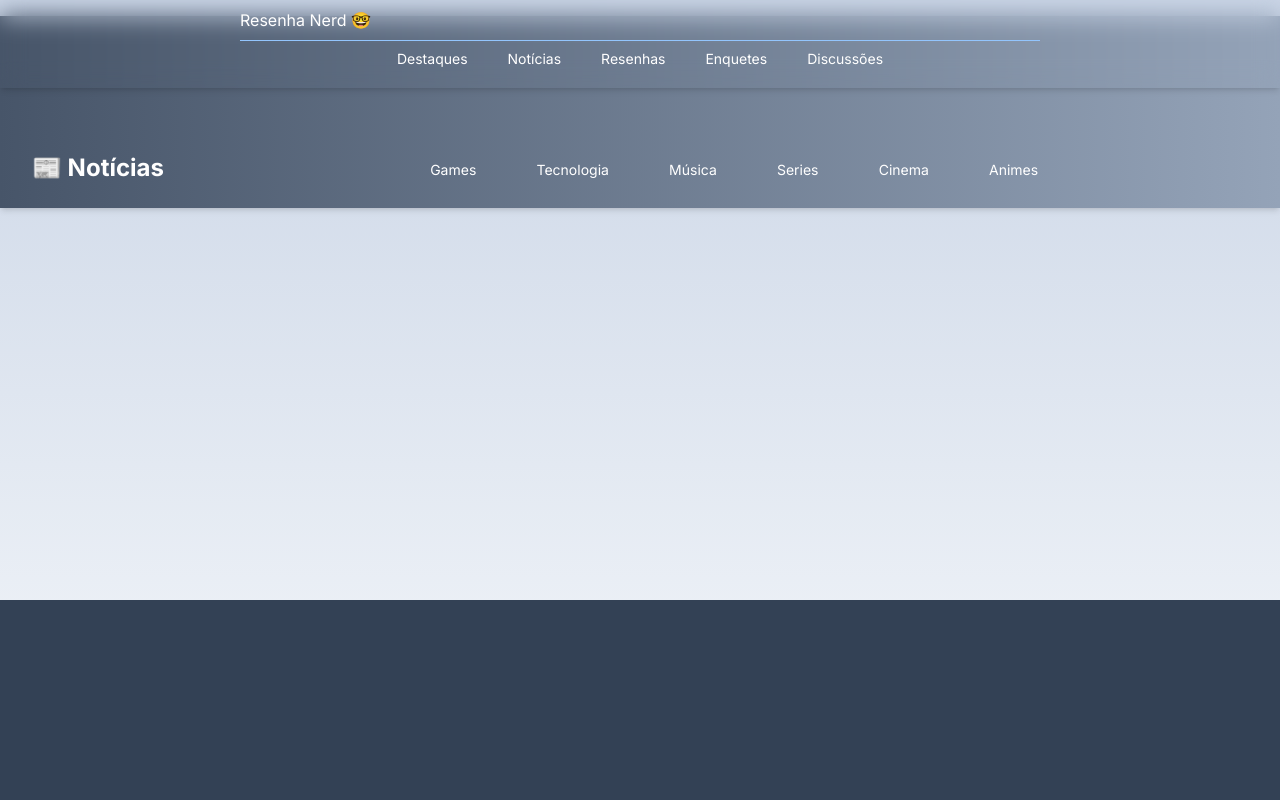
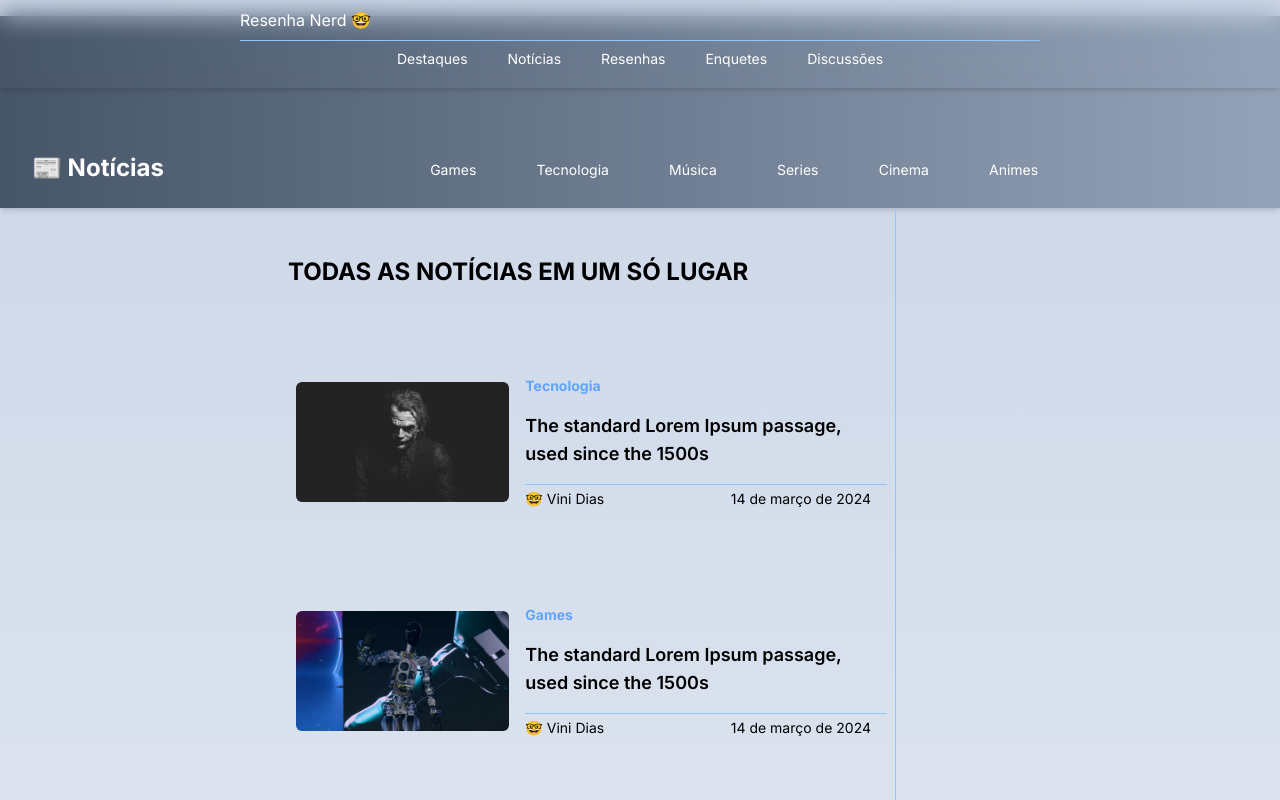
Before and after one commit to vinnidias/resenha-nerd, a Next.js app in the folder resenha-nerd/front-end/: page /noticias in a window 1280 px wide. Shown: the top 800 px of the page. Built offline with nearby package versions, Linux system fonts and the light colour scheme.

Commit message:
feed de noticias

```diff
--- a/resenha-nerd/front-end/src/app/noticias/page.tsx
+++ b/resenha-nerd/front-end/src/app/noticias/page.tsx
@@ -1,9 +1,27 @@
 import NewsNavbar from "@/components/NewsNavbar";
+import TopPostCard from "@/components/TopPostsCard";
+import { newsList } from "@/mockDatas/newsData";
 
 export default function News() {
   return (
-    <div className="mt-[-8rem] pt-[3.5em] h-[80vh]">
+    <div className="flex flex-col mt-[-8rem] pt-[3.5em] min-h-[80vh]">
       <NewsNavbar />
+
+      <div className="flex flex-col w-[70%] gap-20 py-12 pl-72 border-r border-blue-300">
+        <h2 className="text-2xl font-bold">TODAS AS NOTÍCIAS EM UM SÓ LUGAR</h2>
+        {newsList.map((item, index) => (
+          <TopPostCard
+            category={item.category}
+            author={item.author}
+            createdAt={item.cratedAt}
+            bannerUrl={item.bannerUrl}
+            title={item.title}
+            subtitle={item.subtitle}
+            post={item.post}
+            key={index}
+          />
+        ))}
+      </div>
     </div>
   );
 }
```
